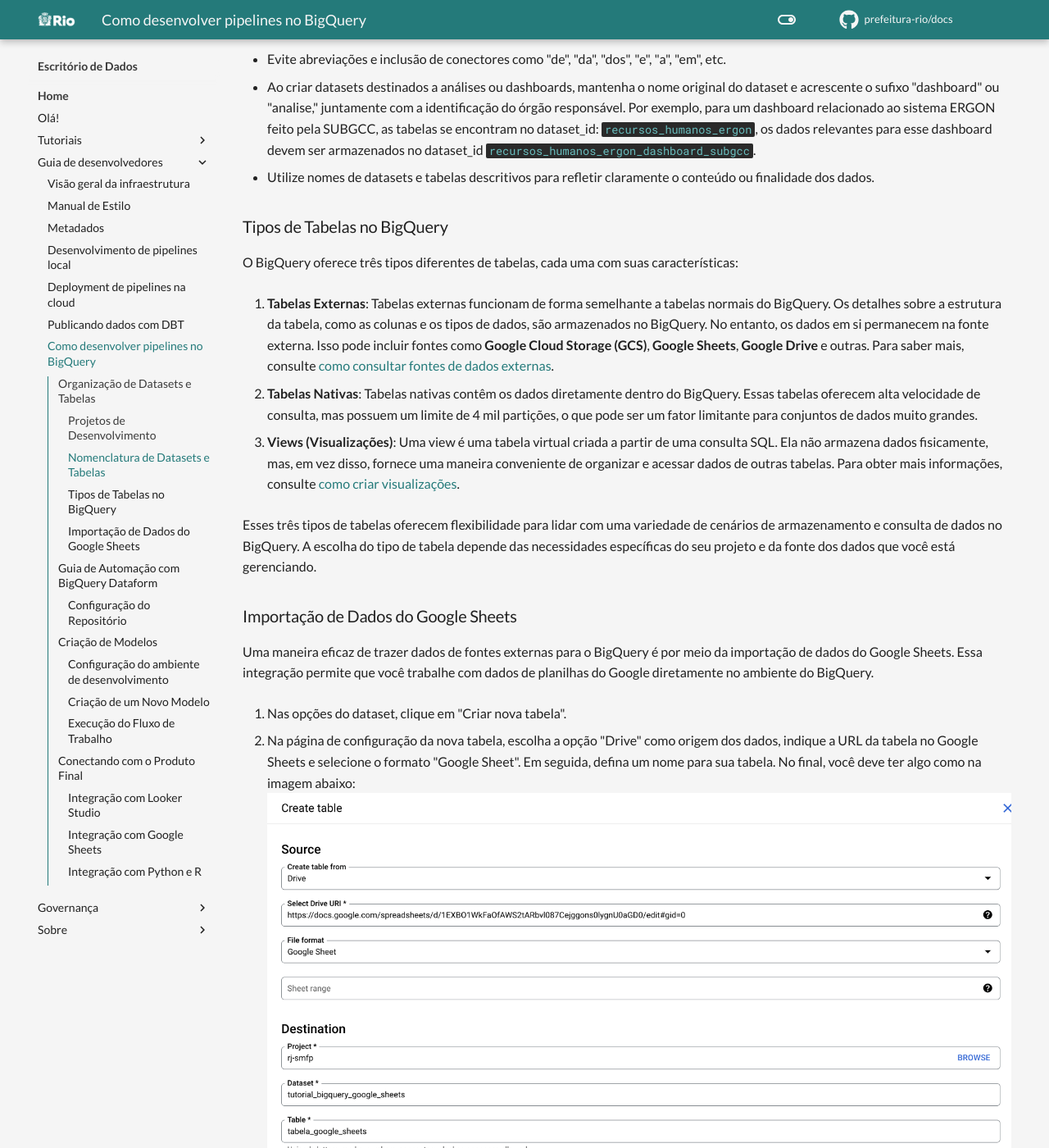
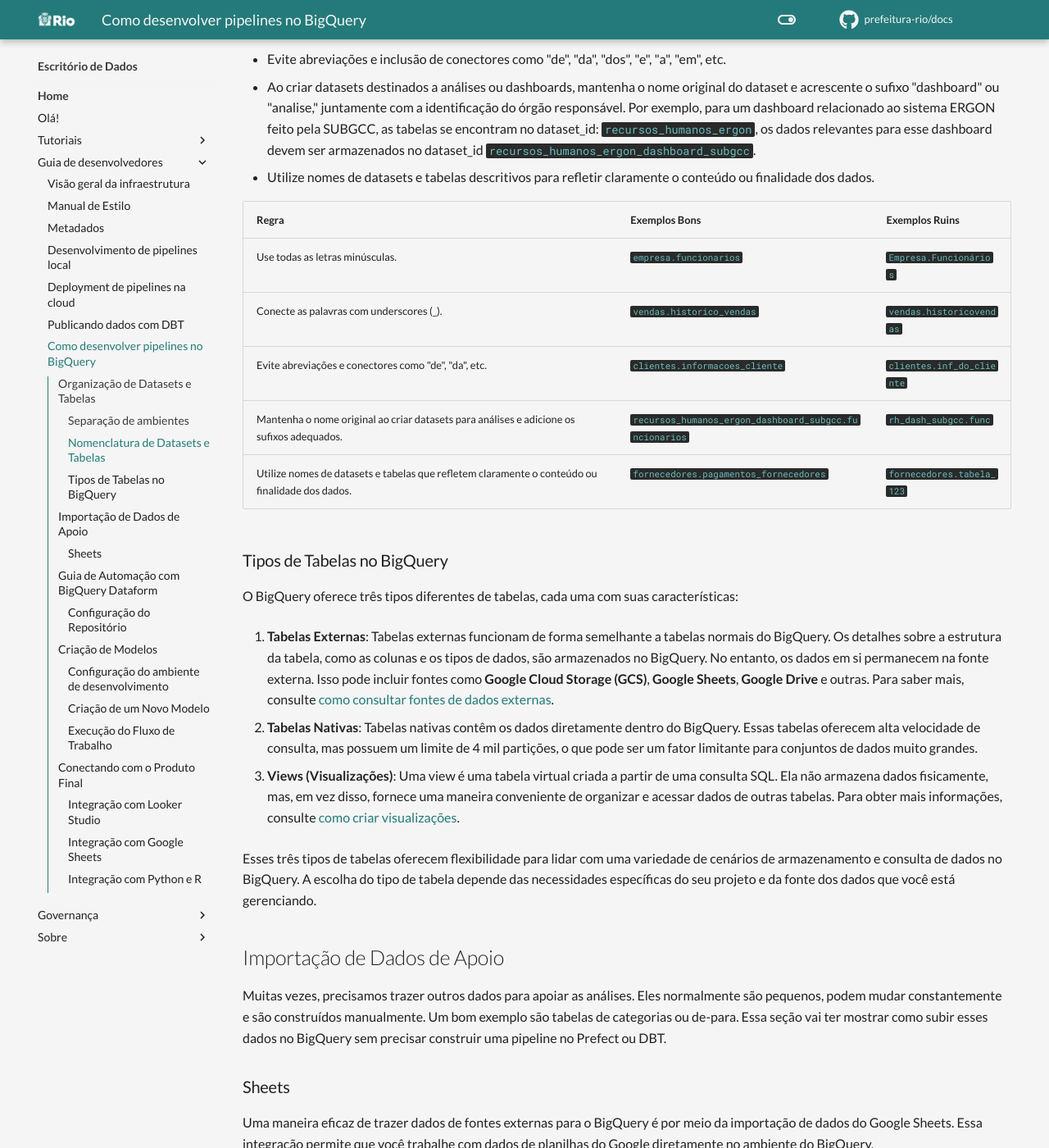
Before and after one commit to prefeitura-rio/docs, an MkDocs documentation site: the page built from docs/guia-desenvolvedores/automacao-analises.md, in a window 1280 px wide and 1400 px high, scrolled down 582 px. Shown: the whole window at 82% size. Built offline with MkDocs 1.6.1 and Material for MkDocs 9.7.7, drawn with Linux system fonts in a browser that asks for light colours; comment, search, counter and statistics services are not loaded; some of the changed text lies outside the part shown.

Commit message:
chore: add table

```diff
--- a/docs/guia-desenvolvedores/automacao-analises.md
+++ b/docs/guia-desenvolvedores/automacao-analises.md
@@ -1,8 +1,10 @@
+
+
 ## Organização de Datasets e Tabelas
 
 A organização eficiente dos datasets e tabelas no BigQuery é fundamental para manter um ambiente de dados limpo e gerenciável. Durante o desenvolvimento de uma nova análise ou dashboard, é recomendável seguir um conjunto de práticas específicas para garantir a clareza e a organização dos dados.
 
-### Projetos de Desenvolvimento
+### Separação de ambientes
 
 Durante o desenvolvimento de análises e dashboards, recomenda-se a utilização de um projeto de desenvolvimento específico. Por exemplo, para o projeto de produção `rj-smfp`, utilize o projeto de desenvolvimento `rj-smfp-dev`. Isso ajuda a separar claramente os ambientes de produção e desenvolvimento.
 
@@ -14,6 +16,15 @@
 - Evite abreviações e inclusão de conectores como "de", "da", "dos", "e", "a", "em", etc.
 - Ao criar datasets destinados a análises ou dashboards, mantenha o nome original do dataset e acrescente o sufixo "dashboard" ou "analise," juntamente com a identificação do órgão responsável. Por exemplo, para um dashboard relacionado ao sistema ERGON feito pela SUBGCC, as tabelas se encontram no dataset_id: `recursos_humanos_ergon`, os dados relevantes para esse dashboard devem ser armazenados no dataset_id `recursos_humanos_ergon_dashboard_subgcc`.
 - Utilize nomes de datasets e tabelas descritivos para refletir claramente o conteúdo ou finalidade dos dados.
+
+
+| **Regra**                                                                                                    | **Exemplos Bons**                                                      | **Exemplos Ruins**                           |
+|---------------------------------------------------------------------------------------------------------------|------------------------------------------------------------------------|----------------------------------------------|
+| Use todas as letras minúsculas.                                                                              | `empresa.funcionarios`                                                 | `Empresa.Funcionários`                       |
+| Conecte as palavras com underscores (_).                                                                      | `vendas.historico_vendas`                                              | `vendas.historicovendas`                    |
+| Evite abreviações e conectores como "de", "da", etc.                                                         | `clientes.informacoes_cliente`                                         | `clientes.inf_do_cliente`                    |
+| Mantenha o nome original ao criar datasets para análises e adicione os sufixos adequados.                    | `recursos_humanos_ergon_dashboard_subgcc.funcionarios`                              | `rh_dash_subgcc.func`                       |
+| Utilize nomes de datasets e tabelas que refletem claramente o conteúdo ou finalidade dos dados.               | `fornecedores.pagamentos_fornecedores`                                 | `fornecedores.tabela_123`                    |
 
 
 ### Tipos de Tabelas no BigQuery
@@ -29,8 +40,11 @@
 Esses três tipos de tabelas oferecem flexibilidade para lidar com uma variedade de cenários de armazenamento e consulta de dados no BigQuery. A escolha do tipo de tabela depende das necessidades específicas do seu projeto e da fonte dos dados que você está gerenciando.
 
 
-### Importação de Dados do Google Sheets
+## Importação de Dados de Apoio
 
+Muitas vezes, precisamos trazer outros dados para apoiar as análises. Eles normalmente são pequenos, podem mudar constantemente e são construídos manualmente. Um bom exemplo são tabelas de categorias ou de-para. Essa seção vai ter mostrar como subir esses dados no BigQuery sem precisar construir uma pipeline no Prefect ou DBT.
+
+### Sheets
 Uma maneira eficaz de trazer dados de fontes externas para o BigQuery é por meio da importação de dados do Google Sheets. Essa integração permite que você trabalhe com dados de planilhas do Google diretamente no ambiente do BigQuery.
 
 1. Nas opções do dataset, clique em "Criar nova tabela".
@@ -40,6 +54,8 @@
 3. Você pode definir o esquema manualmente ou utilizar a função de autodetecção. Na seção de opções avançadas, indique a linha que representa o cabeçalho da tabela para que ele não seja interpretado como um dado: ![Esquema](../static/img/automacao-analises/create_table_google_sheets_config_schema.png)
 
 4. É importante que a tabela no Google Sheets seja pública ou que os usuários tenham permissão de visualização para executar consultas na tabela criada. ![Consulta](../static/img/automacao-analises/create_table_google_sheets_query.png)
+
+5. Lembre-se, é uma boa prática adicionar descrição para os dados que foram adicionados dessa maneira. Assim, você garante que outras pessoas conseguirão usar os dados. Para isso, basta editar o esquema da tabela.
 
 
 ## Guia de Automação com BigQuery Dataform
```
